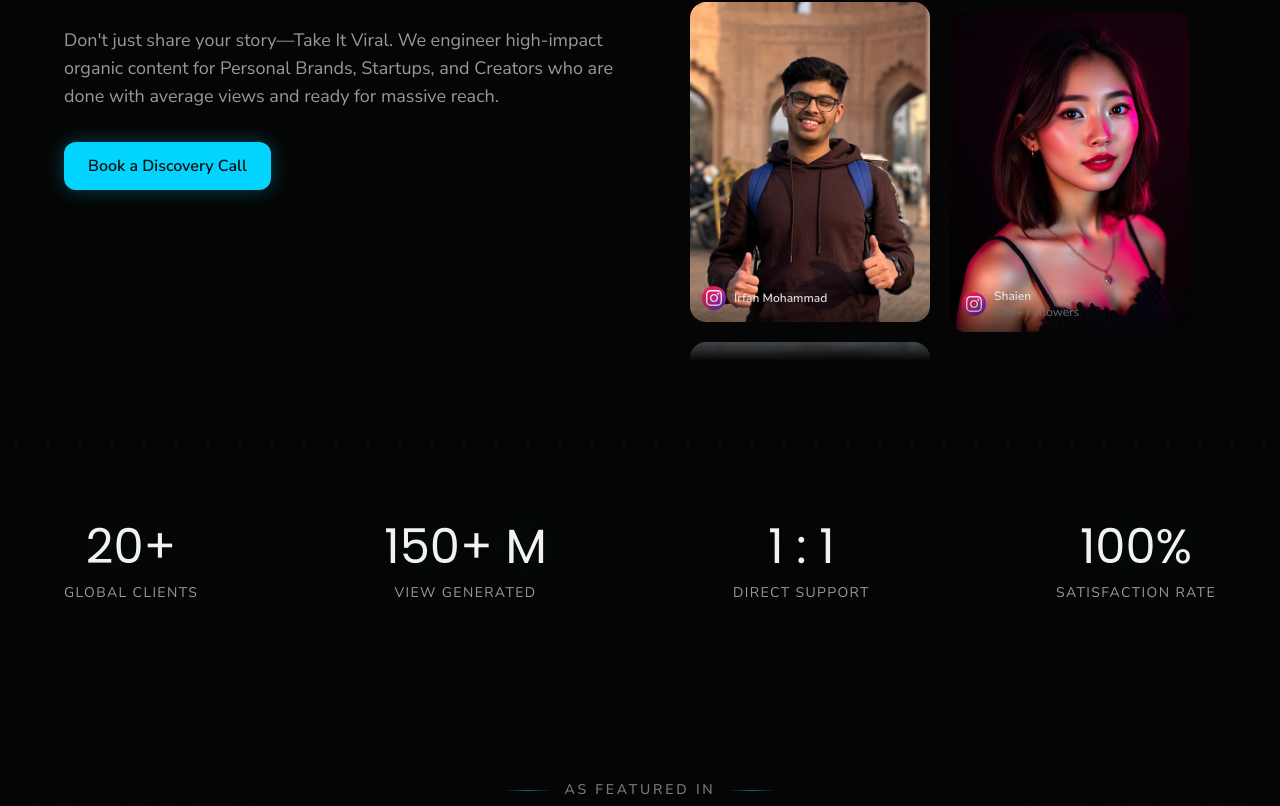
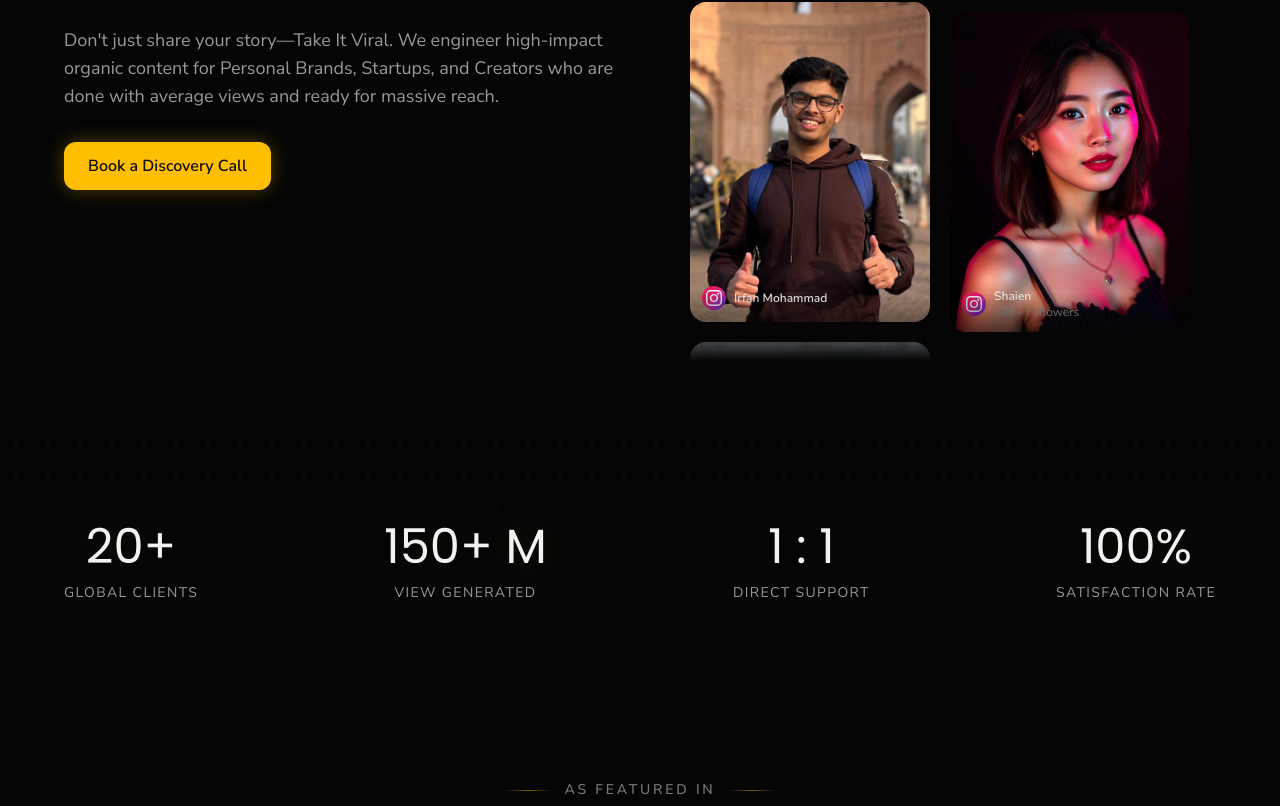
Before and after one commit to vaibhav-webworld/takeitviral, a React (Vite) app: page / in a window 1280 px wide. Shown: the part 434-1240 px from the top of the page. Built offline with nearby package versions, Linux system fonts and the light colour scheme; the HTML template or start-up script is replaced by a standard one.

Commit message:
style: update color scheme to golden amber and neon lime accents

```diff
--- a/src/index.css
+++ b/src/index.css
@@ -18,8 +18,8 @@
     --popover: 0 0% 8%;
     --popover-foreground: 0 0% 95%;
 
-    /* Primary - Vibrant Cyan Accent */
-    --primary: 190 100% 50%;
+    /* Primary - Golden Amber Accent */
+    --primary: 45 100% 50%;
     --primary-foreground: 0 0% 5%;
 
     /* Secondary - Dark Gray */
@@ -30,8 +30,8 @@
     --muted: 0 0% 15%;
     --muted-foreground: 0 0% 60%;
 
-    /* Accent - Bright Sky Blue (for CTAs like "Join now") */
-    --accent: 210 100% 60%;
+    /* Accent - Neon Lime (for CTAs like "Join now") */
+    --accent: 75 100% 55%;
     --accent-foreground: 0 0% 5%;
 
     /* Destructive */
@@ -41,7 +41,7 @@
     /* Borders & Inputs */
     --border: 0 0% 2%;
     --input: 0 0% 18%;
-    --ring: 190 100% 50%;
+    --ring: 45 100% 50%;
 
     --radius: 0.75rem;
 
@@ -97,12 +97,12 @@
     /* Sidebar */
     --sidebar-background: 0 0% 6%;
     --sidebar-foreground: 0 0% 85%;
-    --sidebar-primary: 190 100% 50%;
+    --sidebar-primary: 45 100% 50%;
     --sidebar-primary-foreground: 0 0% 5%;
     --sidebar-accent: 0 0% 12%;
     --sidebar-accent-foreground: 0 0% 95%;
     --sidebar-border: 0 0% 15%;
-    --sidebar-ring: 190 100% 50%;
+    --sidebar-ring: 45 100% 50%;
 
     /* Additional gradient tokens for consistency */
     --gradient-instagram: linear-gradient(
@@ -191,13 +191,13 @@
     );
 
     /* Text shadows */
-    --text-shadow-glow: 0 0 40px hsl(190 100% 50% / 0.15);
+    --text-shadow-glow: 0 0 40px hsl(45 100% 50% / 0.15);
 
     /* Box shadows */
-    --shadow-primary: 0 0 20px hsl(190 100% 50% / 0.3);
-    --shadow-primary-hover: 0 0 30px hsl(190 100% 50% / 0.5);
-    --shadow-accent: 0 0 25px hsl(210 100% 60% / 0.4);
-    --shadow-accent-hover: 0 0 40px hsl(210 100% 60% / 0.6);
+    --shadow-primary: 0 0 20px hsl(45 100% 50% / 0.3);
+    --shadow-primary-hover: 0 0 30px hsl(45 100% 50% / 0.5);
+    --shadow-accent: 0 0 25px hsl(75 100% 55% / 0.4);
+    --shadow-accent-hover: 0 0 40px hsl(75 100% 55% / 0.6);
 
     /* Accent colors for viral effects */
     --accent-red: 0 100% 50%;
@@ -340,11 +340,11 @@
   /* CTA Button Variants */
   .btn-primary {
     @apply inline-flex items-center justify-center px-6 py-3 rounded-lg font-semibold text-primary-foreground bg-primary transition-all duration-300;
-    box-shadow: 0 0 20px hsl(190 100% 50% / 0.3);
+    box-shadow: 0 0 20px hsl(45 100% 50% / 0.3);
   }
 
   .btn-primary:hover {
-    box-shadow: 0 0 30px hsl(190 100% 50% / 0.5);
+    box-shadow: 0 0 30px hsl(45 100% 50% / 0.5);
     transform: translateY(-2px);
   }
 
@@ -376,11 +376,11 @@
     @apply bg-clip-text text-transparent;
     background-image: linear-gradient(
       135deg,
-      hsl(190 100% 50%) 0%,
-      hsl(195 100% 55%) 25%,
-      hsl(200 100% 60%) 50%,
-      hsl(205 100% 58%) 75%,
-      hsl(210 100% 60%) 100%
+      hsl(45 100% 50%) 0%,
+      hsl(50 100% 52%) 25%,
+      hsl(55 100% 54%) 50%,
+      hsl(65 100% 54%) 75%,
+      hsl(75 100% 55%) 100%
     );
   }
 
@@ -388,8 +388,8 @@
     @apply bg-clip-text text-transparent;
     background-image: linear-gradient(
       135deg,
-      hsl(210 100% 60%) 0%,
-      hsl(200 100% 55%) 100%
+      hsl(75 100% 55%) 0%,
+      hsl(85 100% 60%) 100%
     );
   }
 
@@ -465,7 +465,7 @@
 
   .pricing-card-featured {
     @apply border-primary/50;
-    box-shadow: 0 0 40px hsl(190 100% 50% / 0.1);
+    box-shadow: 0 0 40px hsl(45 100% 50% / 0.1);
   }
 
   /* Testimonial card */
@@ -489,7 +489,7 @@
 
   .timeline-dot-active {
     @apply bg-primary;
-    box-shadow: 0 0 10px hsl(190 100% 50% / 0.5);
+    box-shadow: 0 0 10px hsl(45 100% 50% / 0.5);
   }
 
   /* Additional gradient utility classes */
@@ -624,10 +624,10 @@
   animation: float 3s ease-in-out infinite;
 }
 
-/* Custom cyan scrollbar */
+/* Custom yellow scrollbar */
 * {
   scrollbar-width: thin; /* Firefox */
-  scrollbar-color: hsl(190 100% 50%) hsl(0 0% 15%); /* thumb and track color for Firefox */
+  scrollbar-color: hsl(45 100% 50%) hsl(0 0% 15%); /* thumb and track color for Firefox */
 }
 
 *::-webkit-scrollbar {
@@ -639,12 +639,12 @@
 }
 
 *::-webkit-scrollbar-thumb {
-  background: hsl(190 100% 50%);
+  background: hsl(45 100% 50%);
   border-radius: 4px;
 }
 
 *::-webkit-scrollbar-thumb:hover {
-  background: hsl(190 100% 60%);
+  background: hsl(45 100% 60%);
 }
 
 *::-webkit-scrollbar-button {
```
